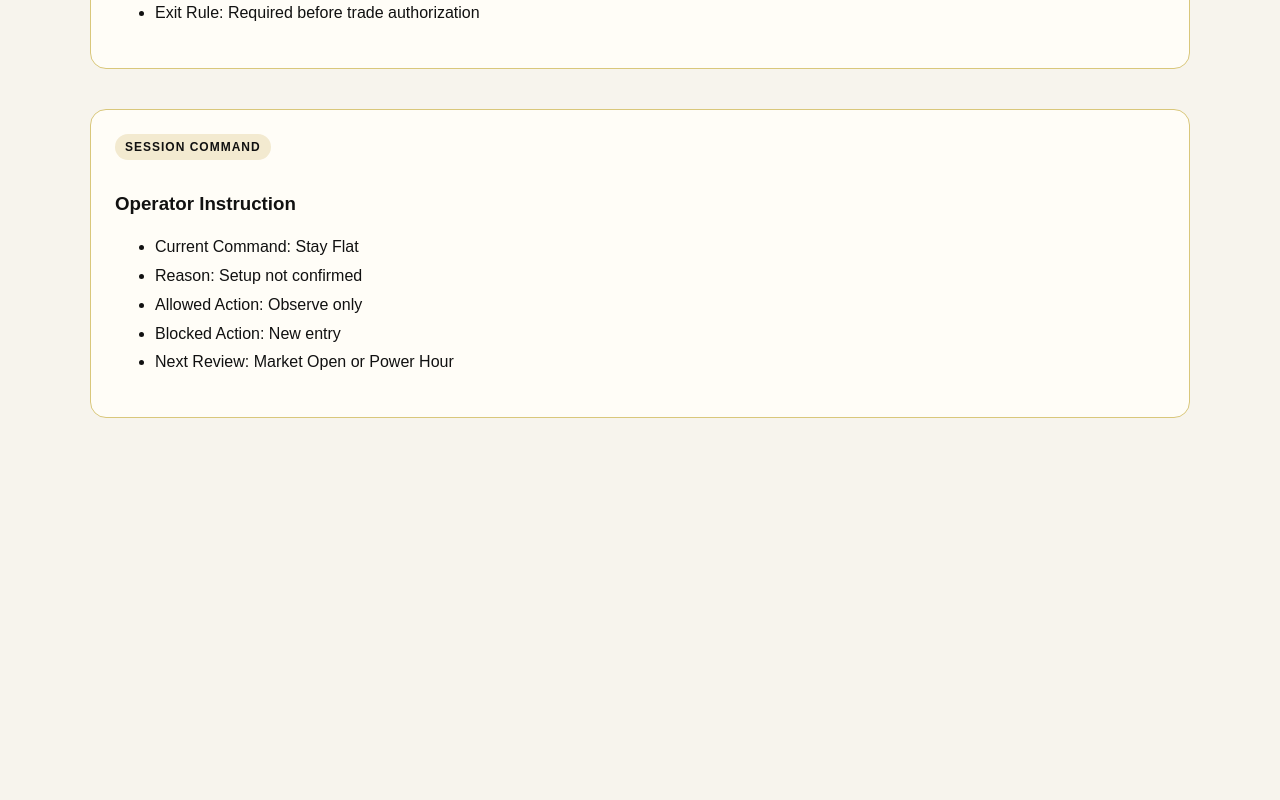
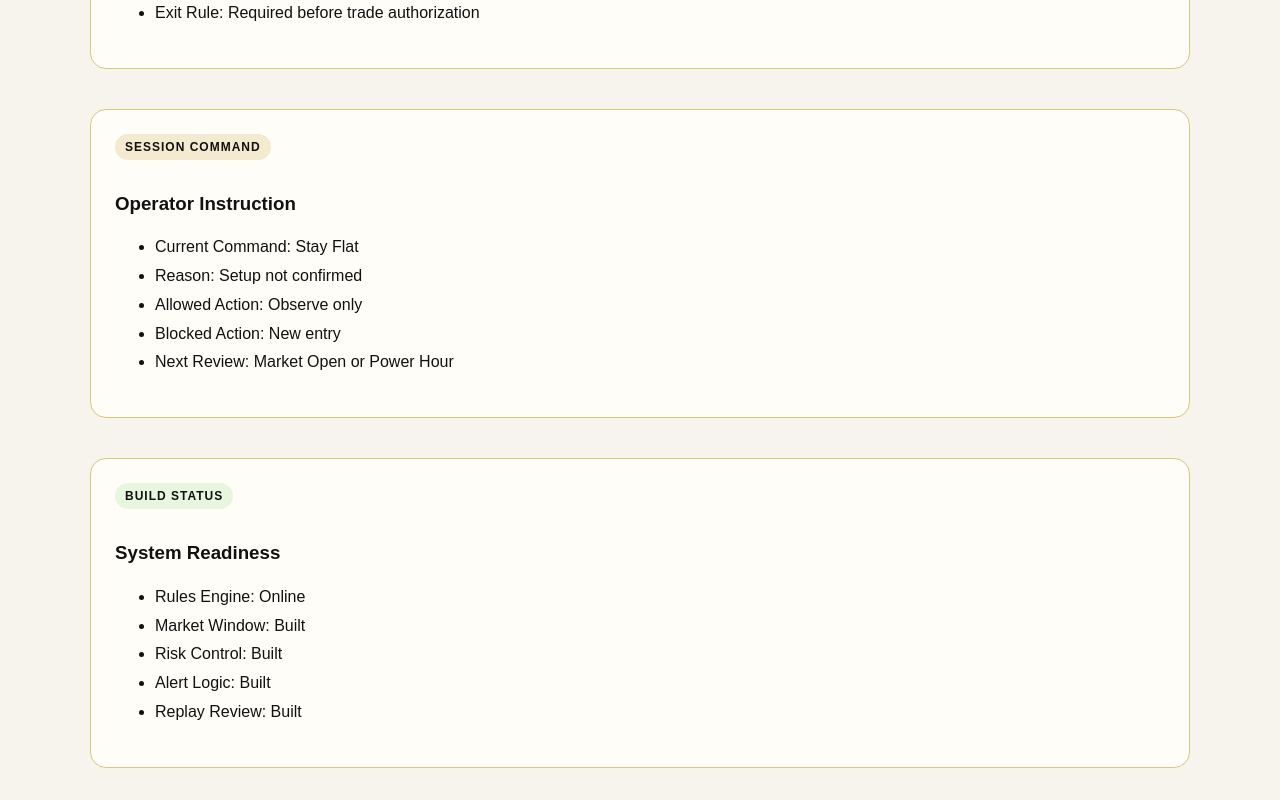
Before and after one commit to 1anointedradio-maker/elharvest-web, a Next.js app: page / in a window 1280 px wide. Shown: the part 8966-9766 px from the top of the page. Before the commit the page ends 9416 px from the top, so only its background shows below. Built offline with nearby package versions, Linux system fonts and the light colour scheme.

Commit message:
Update page.jsx

```diff
--- a/app/page.jsx
+++ b/app/page.jsx
@@ -884,6 +884,41 @@ export default function Home() {
     <li>Next Review: Market Open or Power Hour</li>
   </ul>
 </section>
+      <section
+  style={{
+    marginTop: "40px",
+    background: "#fffdf7",
+    border: "1px solid #d9c77b",
+    borderRadius: "16px",
+    padding: "24px",
+  }}
+>
+  <div
+    style={{
+      display: "inline-block",
+      fontSize: "12px",
+      fontWeight: "bold",
+      letterSpacing: "1px",
+      padding: "6px 10px",
+      borderRadius: "999px",
+      background: "#e7f7df",
+      marginBottom: "14px",
+    }}
+  >
+    BUILD STATUS
+  </div>
+
+  <h3>System Readiness</h3>
+
+  <ul style={{ lineHeight: "1.8" }}>
+    <li>Rules Engine: Online</li>
+    <li>Market Window: Built</li>
+    <li>Risk Control: Built</li>
+    <li>Alert Logic: Built</li>
+    <li>Replay Review: Built</li>
+  </ul>
+</section>
+
     </main>
   );
 }
```
